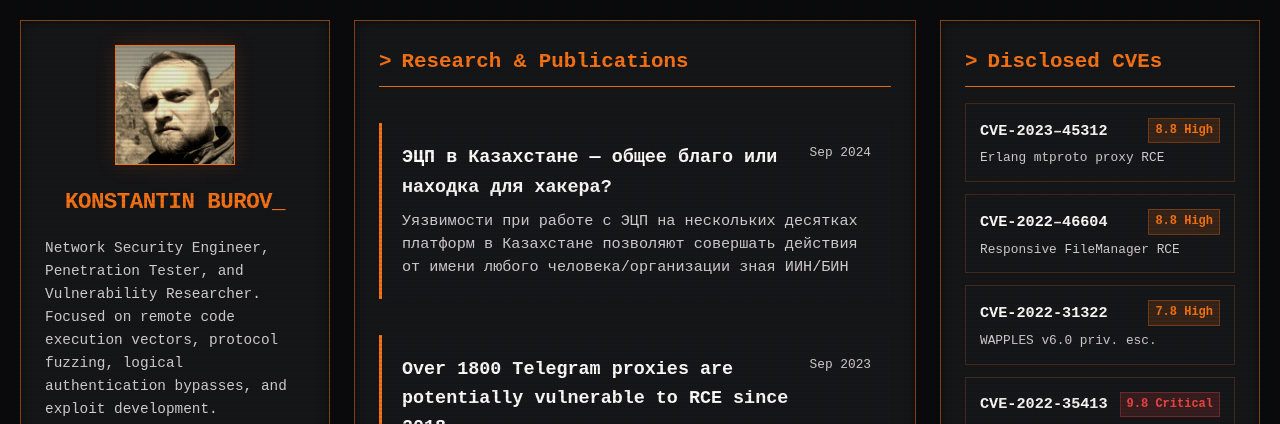
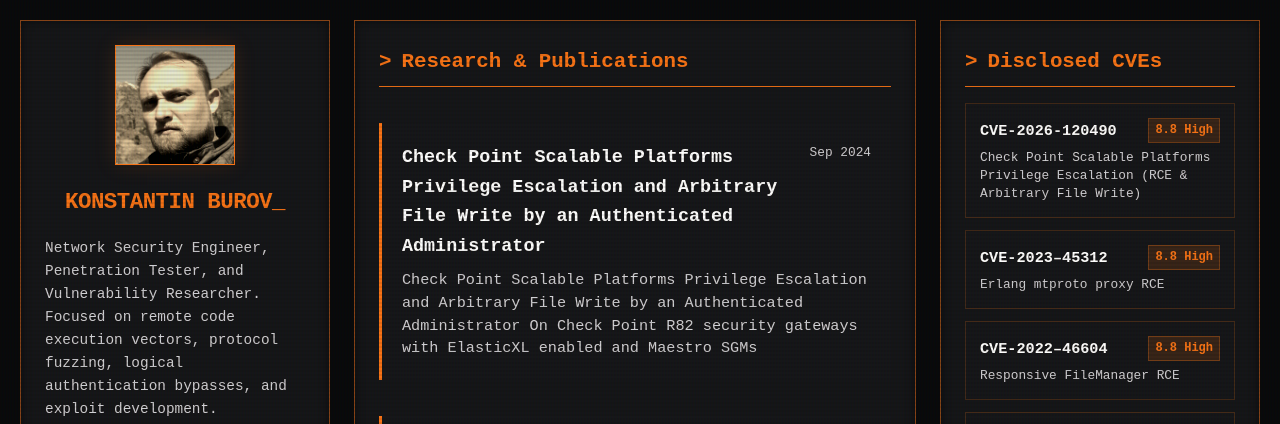
Before and after one commit to sadshade/sadshade.github.io, a plain HTML site: page index.html in a window 1280 px wide. Shown: the top 424 px of the page. Drawn offline with Linux system fonts and the light colour scheme.

Commit message:
Update index.html

```diff
--- a/index.html
+++ b/index.html
@@ -443,6 +443,16 @@
         <!-- ========================================== -->
         <main class="panel main-content">
             <h2 class="section-title">Research & Publications</h2>
+            <!-- Статья N -->
+            <article class="article-card">
+                <div class="article-header">
+                    <a href="https://medium.com/@_sadshade/check-point-scalable-platforms-privilege-escalation-via-rce-and-arbitrary-file-write-49539000bf1b?sharedUserId=_sadshade" target="_blank" class="article-title">Check Point Scalable Platforms Privilege Escalation and Arbitrary File Write by an Authenticated Administrator</a>
+                    <span class="article-date">Sep 2024</span>
+                </div>
+                <p class="article-desc">
+                    Check Point Scalable Platforms Privilege Escalation and Arbitrary File Write by an Authenticated Administrator On Check Point R82 security gateways with ElasticXL enabled and Maestro SGMs
+                </p>
+            </article>
 
             <!-- Статья N -->
             <article class="article-card">
@@ -520,6 +530,16 @@
             <h2 class="section-title">Disclosed CVEs</h2>
 
             <div class="cve-list">
+                <!-- CVE № -->
+                <a href="https://nvd.nist.gov/vuln/detail/CVE-2026-120490" target="_blank" class="cve-card">
+                    <div class="cve-meta">
+                        <span class="cve-id">CVE-2026-120490</span>
+                        <span class="cve-score score-high">8.8 High</span>
+                    </div>
+                    <p class="cve-desc">
+                        Check Point Scalable Platforms Privilege Escalation (RCE & Arbitrary File Write)
+                    </p>
+                </a>
 
                 <!-- CVE № -->
                 <a href="https://nvd.nist.gov/vuln/detail/cve-2023-45312" target="_blank" class="cve-card">
```
